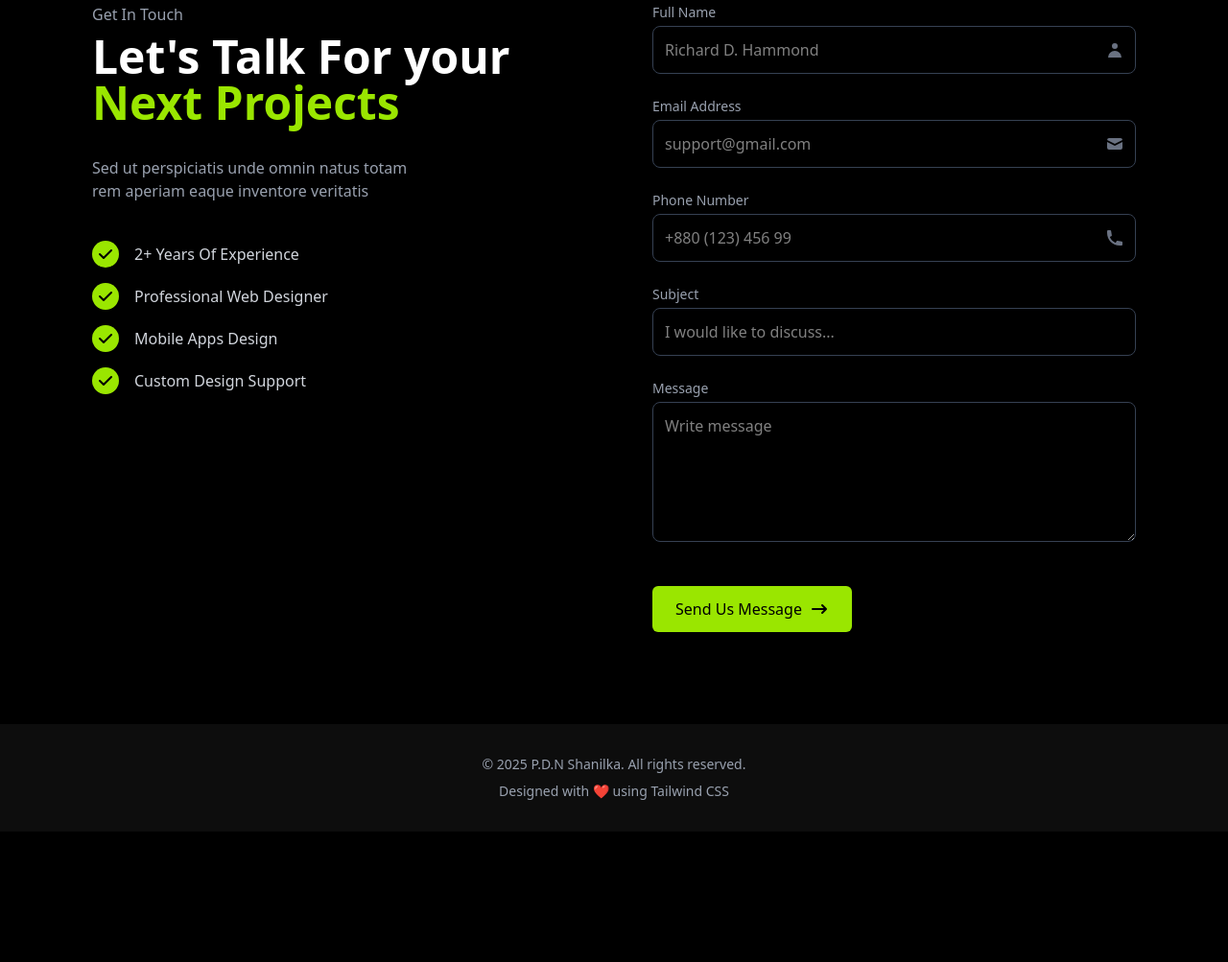
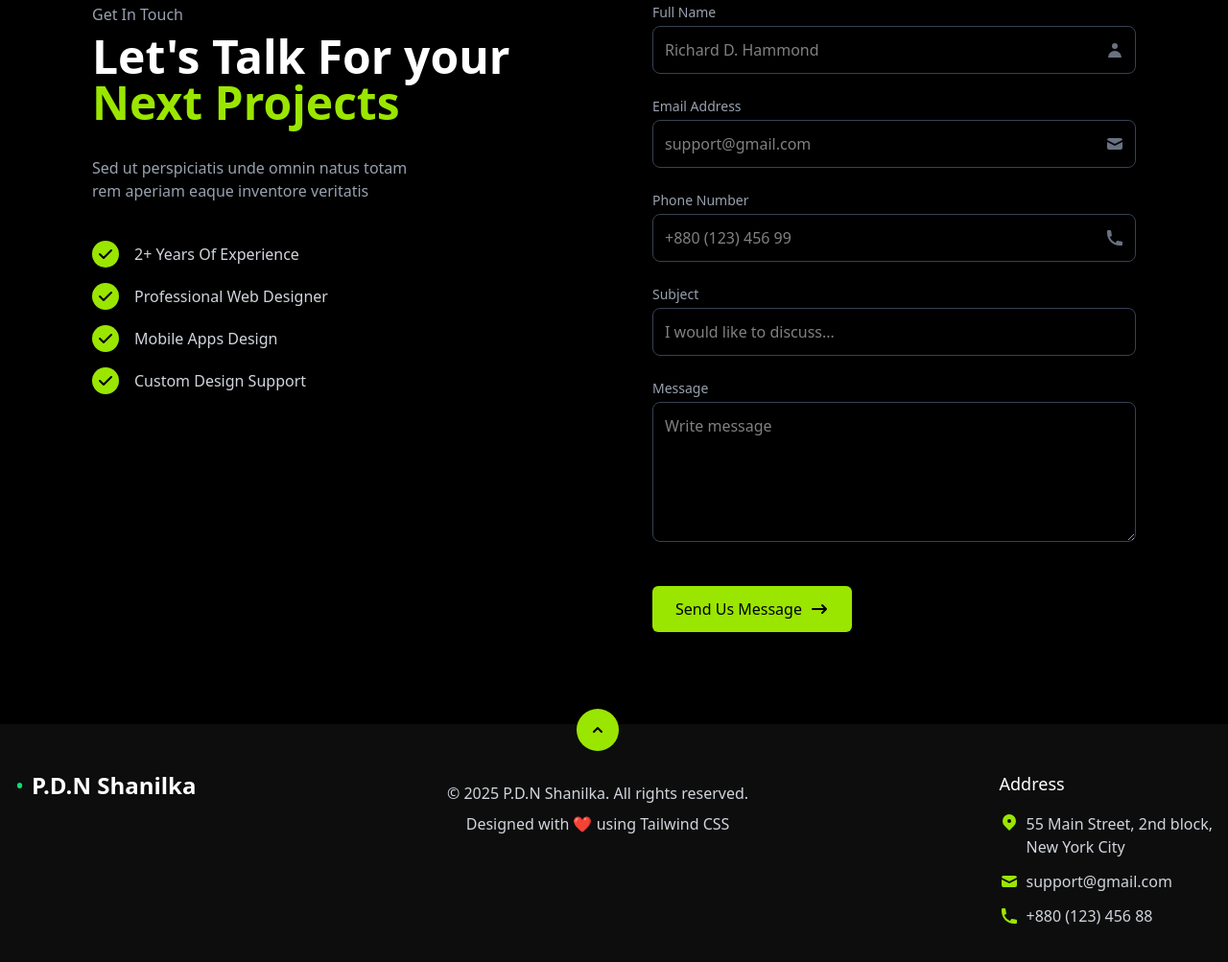
Before and after one commit to DonShanilka/shanilkaOfficialWebsite, a plain HTML site: page index.html in a window 1280 px wide. Shown: the part 6074-7077 px from the top of the page at 96% size. Before the commit the page ends 6941 px from the top, so only its background shows below. Drawn offline with nearby package versions, Linux system fonts and the light colour scheme.

Commit message:
update footer section

```diff
--- a/index.html
+++ b/index.html
@@ -948,10 +948,78 @@
     </section>
 
     <!-- Footer -->
-    <footer class="bg-[#0d0d0d] py-8 text-center text-sm text-gray-400">
+    <footer class="bg-[#0d0d0d] text-gray-300 py-12">
+  <div class="container mx-auto px-4">
+    <div class="flex flex-col md:flex-row justify-between">
+      <!-- Logo and Description -->
+      <div class="mb-8 md:mb-0">
+        <div class="flex items-center">
+          <span class="text-green-400 text-2xl mr-2">•</span>
+          <h2 class="text-white text-2xl font-bold">P.D.N Shanilka</h2>
+        </div>
+      </div>
+
+      <!-- Quick Links -->
+      <!-- <div class="mb-8 md:mb-0">
+        <h3 class="text-white text-lg font-medium mb-4">Quick Link</h3>
+        <div class="flex flex-wrap gap-6">
+          <a href="#" class="hover:text-green-400">Service</a>
+          <a href="#" class="hover:text-green-400">Projects</a>
+          <a href="#" class="hover:text-green-400">Pricing</a>
+          <a href="#" class="hover:text-green-400">Faqs</a>
+          <a href="#" class="hover:text-green-400">Contact</a>
+        </div>
+      </div> -->
+
+    <!-- Copyright -->
+    <div class="mt-0 text-center">
+      <!-- Back to Top Button -->
+    <div class="flex justify-center mb-8 -mt-16">
+      <a href="#" class="bg-lime-400 hover:bg-lime-500 text-black p-3 rounded-full transition duration-300">
+        <svg xmlns="http://www.w3.org/2000/svg" class="h-5 w-5" viewBox="0 0 20 20" fill="currentColor">
+          <path fill-rule="evenodd" d="M14.707 12.707a1 1 0 01-1.414 0L10 9.414l-3.293 3.293a1 1 0 01-1.414-1.414l4-4a1 1 0 011.414 0l4 4a1 1 0 010 1.414z" clip-rule="evenodd" />
+        </svg>
+      </a>
+    </div>
       <div class="mb-2">&copy; 2025 P.D.N Shanilka. All rights reserved.</div>
       <div>Designed with ❤️ using Tailwind CSS</div>
-    </footer>
+    </div>
+
+      <!-- Address -->
+      <div class="mb-8 md:mb-0">
+        <h3 class="text-white text-lg font-medium mb-4">Address</h3>
+        <div class="flex items-start mb-3">
+          <span class="text-lime-400 mr-2">
+            <svg xmlns="http://www.w3.org/2000/svg" class="h-5 w-5" viewBox="0 0 20 20" fill="currentColor">
+              <path fill-rule="evenodd" d="M5.05 4.05a7 7 0 119.9 9.9L10 18.9l-4.95-4.95a7 7 0 010-9.9zM10 11a2 2 0 100-4 2 2 0 000 4z" clip-rule="evenodd" />
+            </svg>
+          </span>
+          <div>
+            <p>55 Main Street, 2nd block,</p>
+            <p>New York City</p>
+          </div>
+        </div>
+        <div class="flex items-center mb-3">
+          <span class="text-lime-400 mr-2">
+            <svg xmlns="http://www.w3.org/2000/svg" class="h-5 w-5" viewBox="0 0 20 20" fill="currentColor">
+              <path d="M2.003 5.884L10 9.882l7.997-3.998A2 2 0 0016 4H4a2 2 0 00-1.997 1.884z" />
+              <path d="M18 8.118l-8 4-8-4V14a2 2 0 002 2h12a2 2 0 002-2V8.118z" />
+            </svg>
+          </span>
+          <a href="mailto:support@gmail.com" class="hover:text-green-400">support@gmail.com</a>
+        </div>
+        <div class="flex items-center">
+          <span class="text-lime-400 mr-2">
+            <svg xmlns="http://www.w3.org/2000/svg" class="h-5 w-5" viewBox="0 0 20 20" fill="currentColor">
+              <path d="M2 3a1 1 0 011-1h2.153a1 1 0 01.986.836l.74 4.435a1 1 0 01-.54 1.06l-1.548.773a11.037 11.037 0 006.105 6.105l.774-1.548a1 1 0 011.059-.54l4.435.74a1 1 0 01.836.986V17a1 1 0 01-1 1h-2C7.82 18 2 12.18 2 5V3z" />
+            </svg>
+          </span>
+          <p>+880 (123) 456 88</p>
+        </div>
+      </div>
+    </div>
+  </div>
+</footer>
 
     <!-- Font Awesome for Icons (Add in <head>) -->
     <script
```
